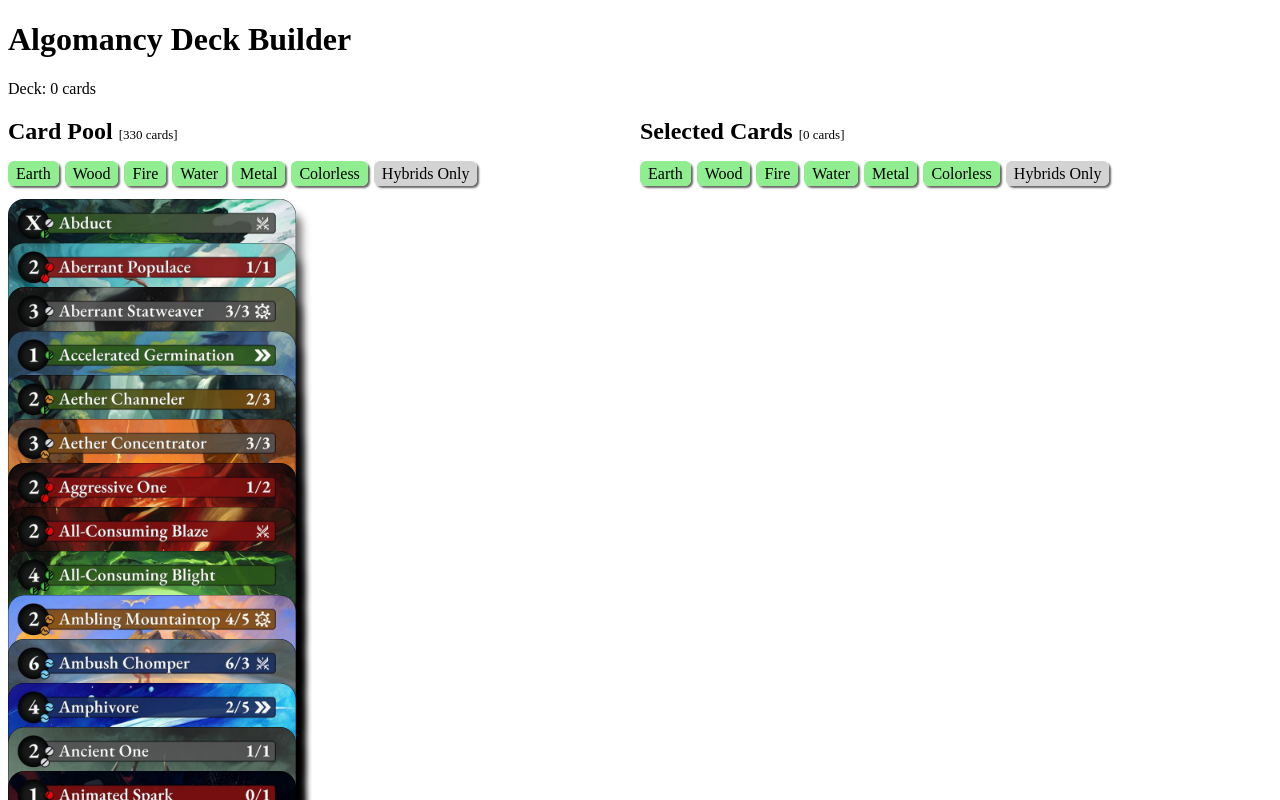
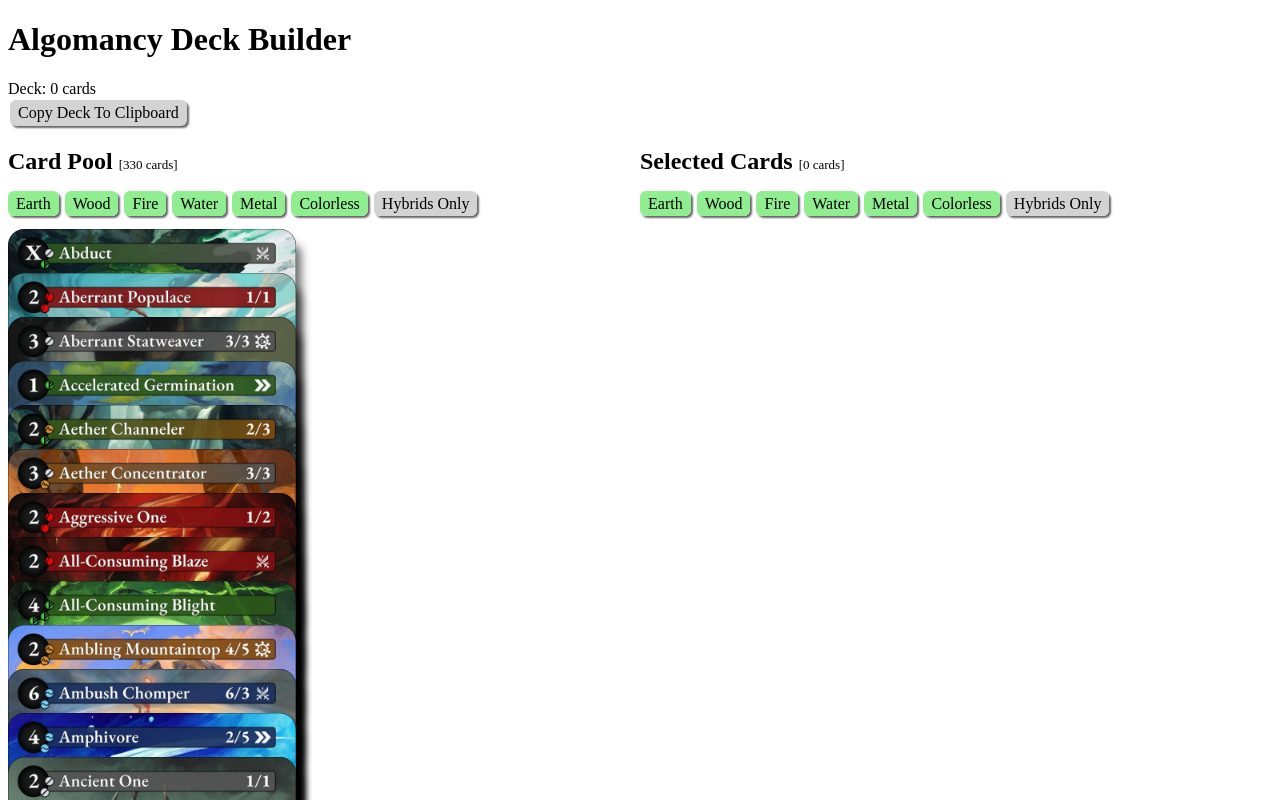
Before and after one commit to ajbmachon/algomancy-deckbuilder, a SvelteKit app: page / in a window 1280 px wide. Shown: the top 800 px of the page. Built offline with nearby package versions, Linux system fonts and the light colour scheme.

Commit message:
Copy deck to clipboard.

```diff
--- a/src/routes/+page.svelte
+++ b/src/routes/+page.svelte
@@ -1,15 +1,36 @@
 <script>
 	import cards from '$lib/assets/cards.json';
 	import CardPicker from '$lib/CardPicker.svelte';
+	import Button from '$lib/Button.svelte';
 
 	let selected = [];
 	$: num_cards = selected.reduce((count, s) => count + s.count, 0);
+
+	function get_deck_txt() {
+		return selected.map((item) => `${item.count}x ${item.card.name}`).join('\n');
+	}
+
+	let copy_msg = undefined;
+	function copy_deck_to_clipboard() {
+		navigator.clipboard.writeText(get_deck_txt()).then(
+			() => (copy_msg = 'Deck copied to clipboard!'),
+			(e) => (copy_msg = `Sorry, copy deck to clipboard failed /: ${e}`)
+		);
+	}
 </script>
 
 <h1>Algomancy Deck Builder</h1>
 
 <div>
 	Deck: {num_cards} card{num_cards !== 1 ? 's' : ''}
+	<div>
+		<Button on:click={copy_deck_to_clipboard}>Copy deck to clipboard</Button>
+	</div>
+	{#if copy_msg}
+		<div>
+			{copy_msg}
+		</div>
+	{/if}
 </div>
 
 <CardPicker {cards} bind:selected />
```
